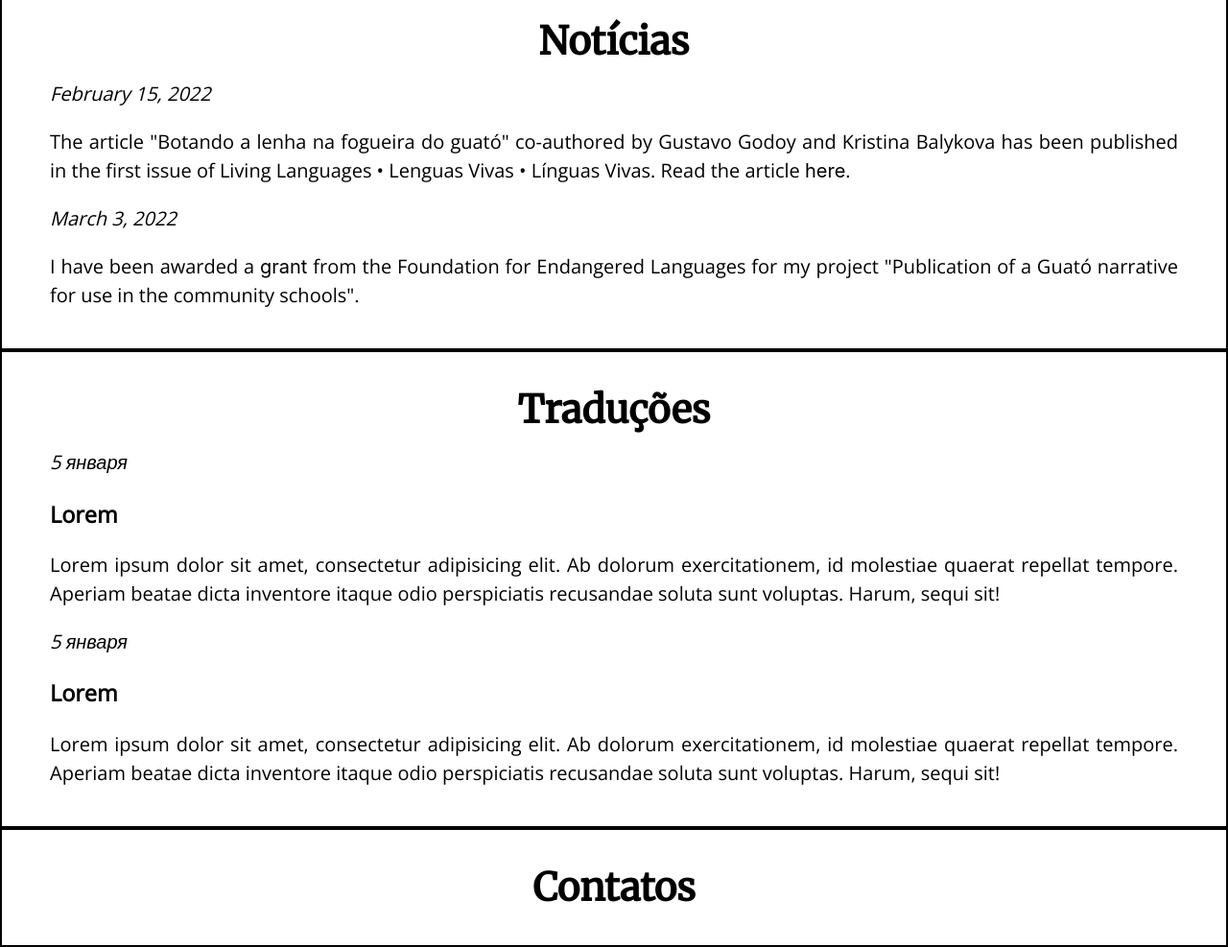
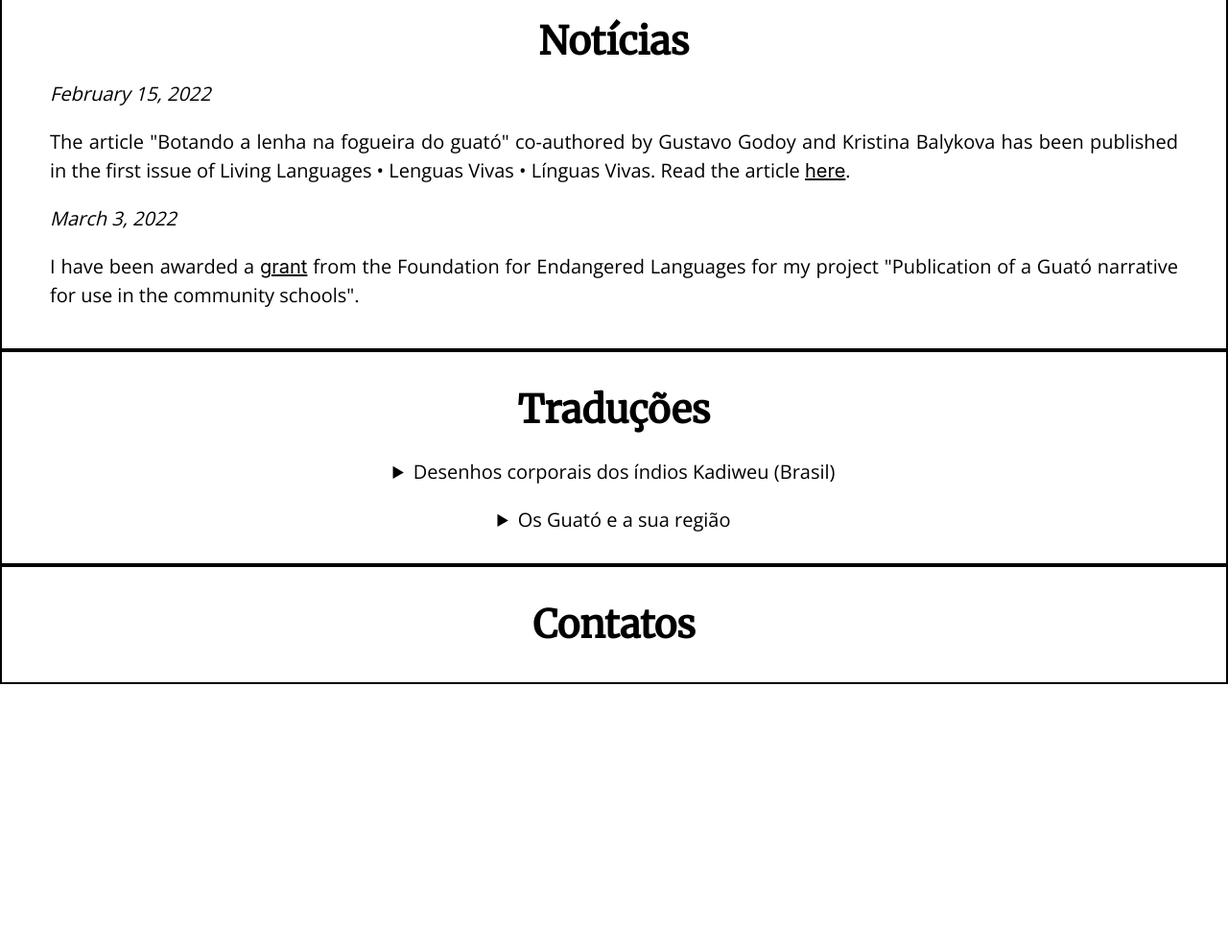
Before and after one commit to IlyaBalykov/landing-page-kristina, a plain HTML site: page index.html in a window 1280 px wide. Shown: the part 1402-2389 px from the top of the page at 96% size. After the commit the page ends 2115 px from the top, so only its background shows below. Drawn offline with nearby package versions, Linux system fonts and the light colour scheme.

Commit message:
feat: add translations

```diff
--- a/css/style.css
+++ b/css/style.css
@@ -129,7 +129,8 @@ body {
     align-items: center;
     border: 2px solid black;
 }
-.cv-container {
+.cv-container,
+.translation-container {
     width: 100%;
     text-align: center;
 }
@@ -151,11 +152,13 @@ body {
     color: #000;
     cursor: pointer;
 }
-.cv-preview {
+.cv-preview,
+.translation-preview {
     width: 100%;
     height: 900px;
 }
-.cv-details {
+.cv-details,
+.translation-details{
     font-family: var(--content-font);
     font-style: normal;
     font-weight: normal;
@@ -199,7 +202,7 @@ body {
     font-size: 20px;
     line-height: 30px;
     color: black;
-    text-decoration: none;
+    text-decoration: underline;
 }
 
 .section-news {
--- a/index.html
+++ b/index.html
@@ -109,30 +109,20 @@
           </article>
           <article class="new-news">
             <time class="news-date" datetime="2022-02-15 00:00">March 3, 2022</time>
-            <p class="news-content">I have been awarded a <a class="link" href="http://www.ogmios.org/grants/2022announce.php">grant</a> from the Foundation for Endangered Languages for my project "Publication of a Guató narrative for use in the community schools".</p>
+            <p class="news-content">I have been awarded a <a class="link" href="http://www.ogmios.org/grants/2022announce.php" target="_blank">grant</a> from the Foundation for Endangered Languages for my project "Publication of a Guató narrative for use in the community schools".</p>
           </article>
         </section>
       </article>
       <section id="translations" class="section section-translations">
         <h2 class="section-title" data-i18n = "translations">Translations</h2>
-        <section class="main-news">
-          <article class="new-news">
-            <time class="news-date" datetime="2022-01-05 00:28">5 января</time>
-            <h3 class="news-title">Lorem</h3>
-            <p class="news-content">Lorem ipsum dolor sit amet, consectetur adipisicing elit.
-              Ab dolorum exercitationem, id molestiae quaerat repellat tempore.
-              Aperiam beatae dicta inventore itaque odio perspiciatis recusandae soluta sunt voluptas.
-              Harum, sequi sit!</p>
-          </article>
-          <article class="new-news">
-            <time class="news-date" datetime="2022-01-05 00:28">5 января</time>
-            <h3 class="news-title">Lorem</h3>
-            <p class="news-content">Lorem ipsum dolor sit amet, consectetur adipisicing elit.
-              Ab dolorum exercitationem, id molestiae quaerat repellat tempore.
-              Aperiam beatae dicta inventore itaque odio perspiciatis recusandae soluta sunt voluptas.
-              Harum, sequi sit!</p>
-          </article>
-        </section>
+        <details class="translation-container">
+          <summary class="translation-details" data-i18n = "translation-1">Desenhos corporais dos índios Kadiweu (Brasil)</summary>
+          <embed class="translation-preview" src="./assets/docs/desenhos-corporais-dos-índios-kadiweu.pdf" type="application/pdf">
+        </details>
+        <details class="translation-container">
+          <summary class="translation-details" data-i18n = "translation-2">Os Guató e a sua região</summary>
+          <embed class="translation-preview" src="./assets/docs/os-guató-e-a-sua-região.pdf" type="application/pdf">
+        </details>
       </section>
       <section id="contacts" class="section section-contacts">
         <h2 class="section-title" data-i18n = "contacts">Contacts</h2>
--- a/js/translate.js
+++ b/js/translate.js
@@ -11,6 +11,8 @@ const i18Obj = {
     'hero-about-additionally': 'I was born in Yoshkar-Ola, Russia. In 2011, I moved to Brazil.',
     'download': 'Download',
     'show-cv': 'Show CV',
+    'translation-1': 'Desenhos corporais dos índios Kadiweu (Brasil)',
+    'translation-2': 'Os Guató e a sua região',
   },
   'POR': {
     'cv': 'CV',
@@ -24,6 +26,8 @@ const i18Obj = {
     'hero-about-additionally': 'I was born in Yoshkar-Ola, Russia. In 2011, I moved to Brazil.',
     'download': 'Download',
     'show-cv': 'Mostrar currículo',
+    'translation-1': 'Desenhos corporais dos índios Kadiweu (Brasil)',
+    'translation-2': 'Os Guató e a sua região',
   },
   'RUS': {
     'cv': 'Резюме',
@@ -37,6 +41,8 @@ const i18Obj = {
     'hero-about-additionally': 'I was born in Yoshkar-Ola, Russia. In 2011, I moved to Brazil.',
     'download': 'Загрузить',
     'show-cv': 'Показать резюме',
+    'translation-1': 'Desenhos corporais dos índios Kadiweu (Brasil)',
+    'translation-2': 'Os Guató e a sua região',
   }
 }
 export default i18Obj;
```
Also changed, not shown: 2 other files.
